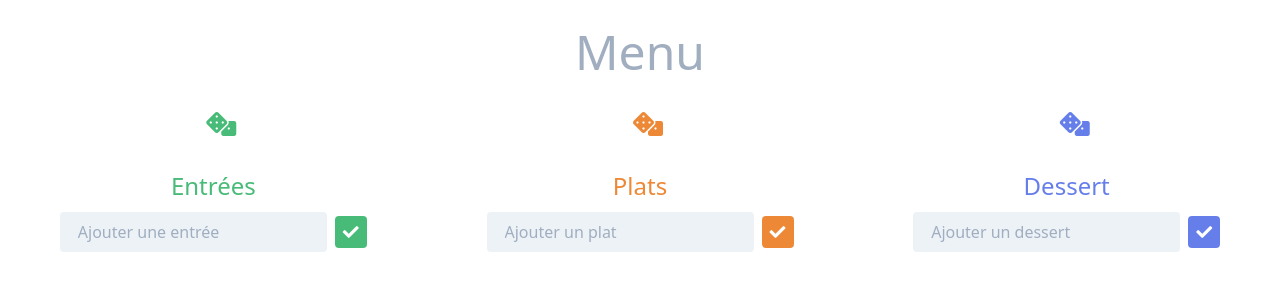
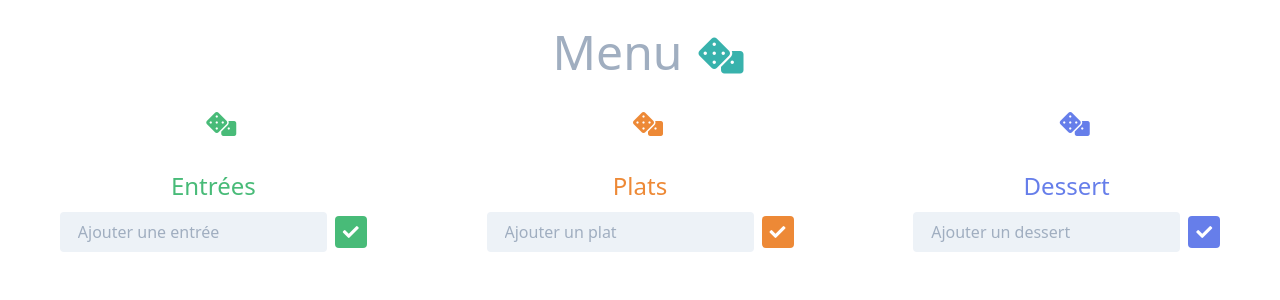
Before and after one commit to Julie-Ha/random-menu, a React (Create React App) app: page / in a window 1280 px wide. Shown: the top 300 px of the page. Built offline with nearby package versions, Linux system fonts and the light colour scheme.

Commit message:
add a random menu button

```diff
--- a/src/App.js
+++ b/src/App.js
@@ -1,21 +1,74 @@
-import React from "react";
+import React, { useEffect, useState } from "react";
 import "./tailwind.output.css";
 import Dish from "./components/Dish";
 import RandomDish from "./components/RandomDish";
 
 function App() {
+
+  const [randomStarter, setRandomStarter] = useState();
+  const [randomDish, setRandomDish] = useState();
+  const [randomDessert, setRandomDessert] = useState();
+
+  const generateRandomDish = (dishType) => {
+    let dishes;
+    if (localStorage.getItem(dishType) === null) {
+      dishes = [];
+    } else {
+      dishes = JSON.parse(localStorage.getItem(dishType));
+    }
+
+    if (dishes.length > 0) {
+      let randomIndex = Math.floor(Math.random() * Math.floor(dishes.length));
+      return dishes[randomIndex];
+    }
+  };
+
+  const generateMenu = () => {
+    setRandomStarter(generateRandomDish("starters"));
+    setRandomDish(generateRandomDish("dish"));
+    setRandomDessert(generateRandomDish("dessert"));
+  }
+
+  useEffect(() => {
+    generateMenu();
+  }, [])
+
   return (
     <div className="App">
-      <h1 className="text-5xl text-gray-500 text-center m-4 mb-6">Menu</h1>
+      <div className="flex items-center justify-center">
+        <h1 className="text-5xl text-gray-500 text-center m-4 mb-6">Menu</h1>
+        <i
+          onClick={generateMenu}
+          className={
+            "fas fa-dice text-4xl text-teal-500 hover:text-teal-400"
+          }
+        ></i>
+      </div>
+
       <div className="flex flex-col sm:flex-row mb-6">
-        <RandomDish color="green" dishType="starters"/>
-        <RandomDish color="orange" dishType="dish" />
-        <RandomDish color="indigo" dishType="dessert" />
+        <RandomDish color="green" dishType="starters" randomDish={randomStarter} />
+        <RandomDish color="orange" dishType="dish" randomDish={randomDish} />
+        <RandomDish color="indigo" dishType="dessert" randomDish={randomDessert} />
       </div>
       <div className="flex flex-col sm:flex-row">
-        <Dish title="Entrées" placeholder="Ajouter une entrée" color="green" dishType="starters" />
-        <Dish title="Plats" placeholder="Ajouter un plat" color="orange" dishType="dish" />
-        <Dish title="Dessert" placeholder="Ajouter un dessert" color="indigo" dishType="dessert" />
+        <Dish
+          title="Entrées"
+          placeholder="Ajouter une entrée"
+          color="green"
+          dishType="starters"
+        />
+        <Dish
+          title="Plats"
+          placeholder="Ajouter un plat"
+          color="orange"
+          dishType="dish"
+        />
+        <Dish
+          title="Dessert"
+          placeholder="Ajouter un dessert"
+          color="indigo"
+          dishType="dessert"
+        />
       </div>
     </div>
   );
--- a/src/components/RandomDish.js
+++ b/src/components/RandomDish.js
@@ -1,31 +1,18 @@
-import React, { useEffect, useState } from "react";
+import React from "react";
 
-function RandomDish({ color, dishType }) {
-  const [randomDish, setRandomDish] = useState("");
+function RandomDish({ color, randomDish }) {
 
-  const generateRandomDish = () => {
-    let dishes;
-    if (localStorage.getItem(dishType) === null) {
-      dishes = [];
-    } else {
-      dishes = JSON.parse(localStorage.getItem(dishType));
-    }
 
-    if (dishes.length > 0) {
-      let randomIndex = Math.floor(Math.random() * Math.floor(dishes.length));
-      setRandomDish(dishes[randomIndex]);
-    }
-  };
 
-  useEffect(() => {
-    generateRandomDish();
-  }, []);
+  // useEffect(() => {
+  //   generateRandomDish();
+  // }, []);
 
   return (
     <div className="w-full flex items-center justify-center">
       <p className="text-3xl text-gray-600 mr-4">{randomDish}</p>
       <i
-        onClick={generateRandomDish}
+        // onClick={generateRandomDish}
         className={
           "fas fa-dice text-2xl text-" +
           color +
```
